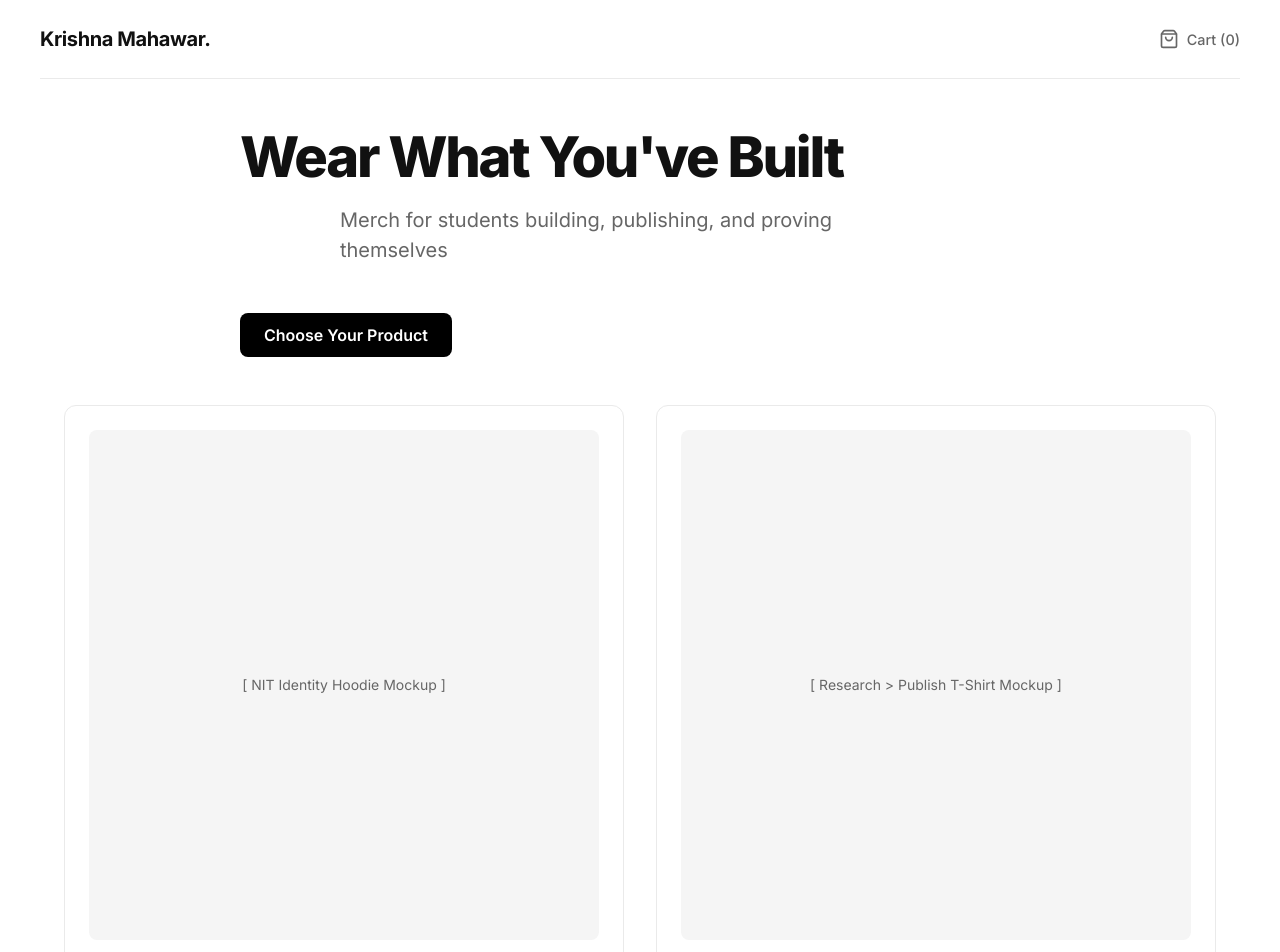
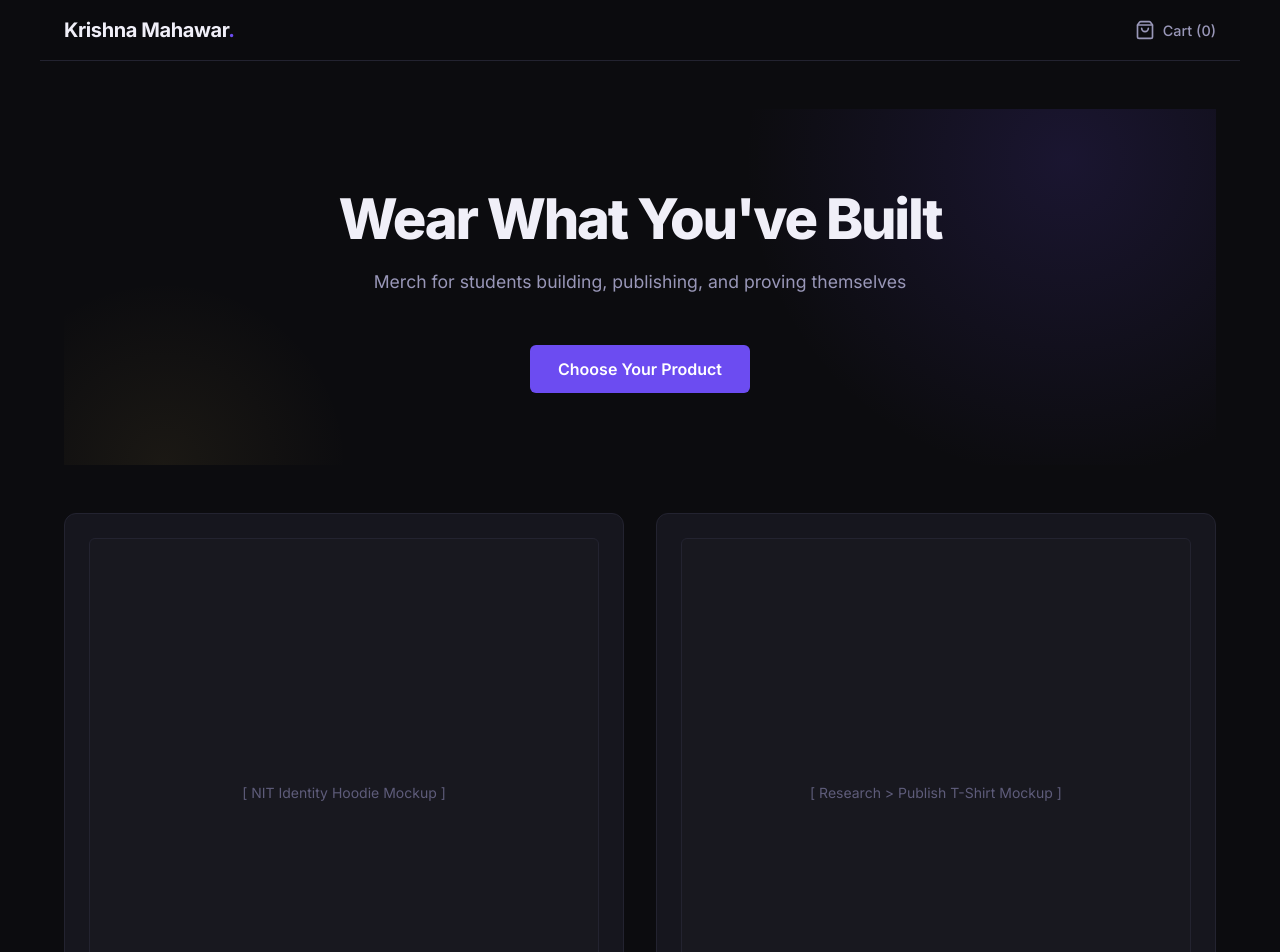
Before and after one commit to Krishna-NITRR/merch-krishna, a React (Vite) app: page / in a window 1280 px wide. Shown: the top 952 px of the page. Built offline with nearby package versions, Linux system fonts and the light colour scheme.

Commit message:
Apply premium dark theme UI redesign

```diff
--- a/src/components/CartView.tsx
+++ b/src/components/CartView.tsx
@@ -11,7 +11,7 @@ export default function CartView({ cart, onNavigate }: Props) {
       <h2>Your Cart</h2>
 
       {cart.length === 0 ? (
-        <div className="mt-8 text-center" style={{ padding: '48px 0', border: '1px dashed var(--border)', borderRadius: 'var(--radius-lg)' }}>
+        <div className="mt-8 text-center" style={{ padding: '48px 0', border: '1px dashed var(--div)', borderRadius: 'var(--radius-lg)' }}>
           <p className="subtext" style={{ margin: '0 auto 24px auto' }}>Your cart is empty.</p>
           <button className="btn btn-primary" onClick={() => onNavigate('home')}>Browse Products</button>
         </div>
--- a/src/components/HomeView.tsx
+++ b/src/components/HomeView.tsx
@@ -7,7 +7,8 @@ interface Props {
 export default function HomeView({ onNavigate }: Props) {
   return (
     <>
-      <section className="text-center" style={{ maxWidth: '800px', margin: '0 auto' }}>
+      <section className="hero-section">
+        <div className="hero-inner">
           <h1>Wear What You've Built</h1>
           <p className="subtext" style={{ margin: '0 auto 48px auto' }}>
             Merch for students building, publishing, and proving themselves
@@ -17,6 +18,7 @@ export default function HomeView({ onNavigate }: Props) {
           }}>
             Choose Your Product
           </button>
+        </div>
       </section>
 
       <section id="products" className="products-grid">
@@ -35,7 +37,7 @@ export default function HomeView({ onNavigate }: Props) {
           </div>
           <h2 className="product-title">Research Publish Merch</h2>
           <p className="product-desc">"build before you speak" on the back. research &gt; publish on the front.</p>
-          <button className="btn btn-secondary btn-full" style={{ background: 'var(--primary)', color: 'var(--primary-text)', borderColor: 'var(--primary)' }}>Buy Now</button>
+          <button className="btn btn-primary btn-full">Buy Now</button>
         </div>
       </section>
     </>
--- a/src/components/NITCustomizer.tsx
+++ b/src/components/NITCustomizer.tsx
@@ -38,12 +38,12 @@ export default function NITCustomizer({ onAddToCart }: Props) {
 
           <div className="preview-text" style={{ fontSize: view === 'front' ? '3rem' : '2rem' }}>
             {view === 'front' ? (
-              <div style={{ color: '#000' }}>nit.</div>
+              <div style={{ color: 'var(--text)' }}>nit.</div>
             ) : (
               <div style={{ display: 'flex', flexDirection: 'column', gap: '8px' }}>
                 <div style={{ fontSize: '1.5rem', textTransform: 'uppercase', letterSpacing: '0.05em' }}>{nitName}</div>
                 <div style={{ fontSize: '2.5rem' }}>{userName || 'YOUR NAME'}</div>
-                {batch && <div style={{ fontSize: '1.25rem', color: 'var(--text-muted)' }}>Class of {batch}</div>}
+                {batch && <div style={{ fontSize: '1.25rem', color: 'var(--tm)' }}>Class of {batch}</div>}
               </div>
             )}
           </div>
--- a/src/components/ResearchCustomizer.tsx
+++ b/src/components/ResearchCustomizer.tsx
@@ -30,13 +30,13 @@ export default function ResearchCustomizer({ onAddToCart }: Props) {
           <div className="preview-text">
             {view === 'front' ? (
               <div style={{ display: 'flex', flexDirection: 'column', gap: '16px' }}>
-                <div style={{ fontSize: '2.5rem', color: '#000', letterSpacing: '-0.04em' }}>
+                <div style={{ fontSize: '2.5rem', color: 'var(--text)', letterSpacing: '-0.04em' }}>
                   research &gt; publish
                 </div>
-                {userName && <div style={{ fontSize: '1rem', fontWeight: 500, color: 'var(--text-muted)' }}>{userName}</div>}
+                {userName && <div style={{ fontSize: '1rem', fontWeight: 500, color: 'var(--tm)' }}>{userName}</div>}
               </div>
             ) : (
-              <div style={{ fontSize: '1.5rem', color: '#000', letterSpacing: '0.02em', fontWeight: 600 }}>
+              <div style={{ fontSize: '1.5rem', color: 'var(--text)', letterSpacing: '0.02em', fontWeight: 600 }}>
                 build before you speak.
               </div>
             )}
--- a/src/index.css
+++ b/src/index.css
@@ -1,19 +1,21 @@
 :root {
-  --bg: #ffffff;
-  --text: #111111;
-  --text-muted: #666666;
-  --border: #eaeaea;
-  --border-hover: #cccccc;
-  --primary: #000000;
-  --primary-hover: #333333;
-  --primary-text: #ffffff;
-  --radius: 8px;
+  --p: #6C4CF1;
+  --p2: #8B72F5;
+  --gold: #C9A84C;
+  --gold-light: #F0D080;
+  --text: #F0EFF8;
+  --tm: #9997B8;
+  --tl: #5E5C7A;
+  --bg: #0C0C0F;
+  --bg2: #111116;
+  --bg3: #18181F;
+  --div: #232330;
+  --card: #16161E;
+  --radius: 6px;
   --radius-lg: 12px;
-  --shadow-sm: 0 2px 8px rgba(0,0,0,0.04);
-  --shadow-md: 0 8px 30px rgba(0,0,0,0.08);
 }
 
-* {
+*, *::before, *::after {
   box-sizing: border-box;
   margin: 0;
   padding: 0;
@@ -23,8 +25,9 @@ body {
   font-family: 'Inter', -apple-system, BlinkMacSystemFont, "Segoe UI", Roboto, Helvetica, Arial, sans-serif;
   background-color: var(--bg);
   color: var(--text);
-  line-height: 1.5;
+  line-height: 1.6;
   -webkit-font-smoothing: antialiased;
+  font-size: 16px;
 }
 
 a {
@@ -47,17 +50,26 @@ button {
 
 /* Header */
 .header {
+  background: rgba(12, 12, 15, 0.97);
+  backdrop-filter: blur(20px);
+  border-bottom: 1px solid var(--div);
+  padding: 14px 24px;
   display: flex;
+  align-items: center;
   justify-content: space-between;
-  align-items: center;
-  padding: 24px 0;
-  border-bottom: 1px solid var(--border);
+  position: sticky;
+  top: 0;
+  z-index: 99;
 }
 
 .logo {
   font-weight: 700;
   font-size: 1.25rem;
   letter-spacing: -0.02em;
+}
+
+.logo span {
+  color: var(--p);
 }
 
 .nav-right {
@@ -72,7 +84,7 @@ button {
   gap: 8px;
   font-weight: 500;
   font-size: 0.9rem;
-  color: var(--text-muted);
+  color: var(--tm);
   transition: color 0.2s ease;
 }
 
@@ -96,10 +108,11 @@ h2 {
 }
 
 .subtext {
-  font-size: 1.25rem;
-  color: var(--text-muted);
+  font-size: 1.1rem;
+  color: var(--tm);
   max-width: 600px;
   margin-bottom: 48px;
+  line-height: 1.72;
 }
 
 /* Buttons */
@@ -107,38 +120,40 @@ h2 {
   display: inline-flex;
   align-items: center;
   justify-content: center;
-  padding: 12px 24px;
+  padding: 14px 28px;
   border-radius: var(--radius);
   font-weight: 600;
   font-size: 1rem;
-  transition: all 0.2s ease;
+  transition: all 0.3s ease;
 }
 
 .btn-primary {
-  background: var(--primary);
-  color: var(--primary-text);
+  background: var(--p);
+  color: #fff;
 }
 
 .btn-primary:hover {
-  background: var(--primary-hover);
+  background: #5538d4;
   transform: translateY(-1px);
+  box-shadow: 0 8px 32px rgba(108, 76, 241, 0.3);
 }
 
 .btn-secondary {
-  background: transparent;
+  background: var(--bg3);
   color: var(--text);
-  border: 1px solid var(--border);
+  border: 1px solid var(--div);
 }
 
 .btn-secondary:hover {
-  border-color: var(--border-hover);
+  border-color: var(--p);
+  background: var(--div);
 }
 
 .btn-full {
   width: 100%;
 }
 
-/* Product Cards */
+/* Products Section */
 .products-grid {
   display: grid;
   grid-template-columns: repeat(auto-fit, minmax(320px, 1fr));
@@ -147,29 +162,30 @@ h2 {
 }
 
 .product-card {
-  border: 1px solid var(--border);
+  background: var(--card);
+  border: 1px solid var(--div);
   border-radius: var(--radius-lg);
   padding: 24px;
-  transition: all 0.2s ease;
+  transition: all 0.3s ease;
   cursor: pointer;
-  background: var(--bg);
 }
 
 .product-card:hover {
-  border-color: var(--border-hover);
-  box-shadow: var(--shadow-md);
-  transform: translateY(-2px);
+  border-color: var(--p);
+  transform: translateY(-4px);
+  box-shadow: 0 12px 40px rgba(0, 0, 0, 0.4);
 }
 
 .product-image-placeholder {
   aspect-ratio: 1;
-  background: #f5f5f5;
+  background: var(--bg3);
+  border: 1px solid var(--div);
   border-radius: var(--radius);
   margin-bottom: 24px;
   display: flex;
   align-items: center;
   justify-content: center;
-  color: var(--text-muted);
+  color: var(--tl);
   font-size: 0.875rem;
   overflow: hidden;
   position: relative;
@@ -179,10 +195,11 @@ h2 {
   font-size: 1.25rem;
   font-weight: 600;
   margin-bottom: 8px;
+  color: var(--text);
 }
 
 .product-desc {
-  color: var(--text-muted);
+  color: var(--tm);
   font-size: 0.95rem;
   margin-bottom: 24px;
   min-height: 44px;
@@ -199,13 +216,13 @@ h2 {
 
 .preview-col {
   position: sticky;
-  top: 24px;
+  top: 100px;
 }
 
 .form-col {
-  background: var(--bg);
+  background: var(--card);
   padding: 32px;
-  border: 1px solid var(--border);
+  border: 1px solid var(--div);
   border-radius: var(--radius-lg);
 }
 
@@ -217,50 +234,64 @@ h2 {
 .form-label {
   display: block;
   font-size: 0.875rem;
-  font-weight: 500;
+  font-weight: 600;
   margin-bottom: 8px;
-  color: var(--text-muted);
+  color: var(--tm);
 }
 
 .form-input, .form-select {
   width: 100%;
   padding: 12px 16px;
-  border: 1px solid var(--border);
+  border: 1px solid var(--div);
   border-radius: var(--radius);
   font-size: 1rem;
   font-family: inherit;
   transition: border-color 0.2s ease;
-  background: var(--bg);
+  background: var(--bg3);
+  color: var(--text);
 }
 
 .form-input:focus, .form-select:focus {
   outline: none;
-  border-color: var(--primary);
+  border-color: var(--p);
+}
+
+.form-input::placeholder {
+  color: var(--tl);
 }
 
 /* Preview Component */
 .preview-container {
   aspect-ratio: 1;
-  background: #f9f9f9;
+  background: var(--bg2);
   border-radius: var(--radius-lg);
   position: relative;
   display: flex;
   align-items: center;
   justify-content: center;
   overflow: hidden;
+  border: 1px solid var(--div);
 }
 
 .preview-toggle {
   position: absolute;
   top: 16px;
   right: 16px;
-  background: var(--bg);
-  border: 1px solid var(--border);
+  background: rgba(12, 12, 15, 0.8);
+  backdrop-filter: blur(10px);
+  border: 1px solid var(--div);
   padding: 8px 16px;
   border-radius: 20px;
   font-size: 0.875rem;
   font-weight: 500;
+  color: var(--text);
   z-index: 10;
+  transition: all 0.2s;
+}
+
+.preview-toggle:hover {
+  background: var(--card);
+  border-color: var(--p);
 }
 
 .preview-text {
@@ -268,7 +299,7 @@ h2 {
   text-align: center;
   width: 80%;
   font-weight: 800;
-  color: #000;
+  color: var(--text);
   letter-spacing: -0.02em;
 }
 
@@ -277,17 +308,62 @@ h2 {
   display: flex;
   justify-content: space-between;
   padding: 24px 0;
-  border-bottom: 1px solid var(--border);
+  border-bottom: 1px solid var(--div);
+}
+
+.cart-item:first-child {
+  border-top: 1px solid var(--div);
 }
 
 .cart-item-info h3 {
   font-size: 1.1rem;
   margin-bottom: 4px;
+  color: var(--text);
 }
 
 .cart-item-details {
-  color: var(--text-muted);
+  color: var(--tm);
   font-size: 0.875rem;
+}
+
+/* Hero Section Styles */
+.hero-section {
+  padding: 80px 24px 72px;
+  background: var(--bg);
+  position: relative;
+  overflow: hidden;
+  text-align: center;
+}
+
+.hero-section::before {
+  content: '';
+  position: absolute;
+  top: -300px;
+  right: -200px;
+  width: 700px;
+  height: 700px;
+  background: radial-gradient(circle, rgba(108, 76, 241, 0.15) 0%, transparent 65%);
+  pointer-events: none;
+  z-index: 0;
+}
+
+.hero-section::after {
+  content: '';
+  position: absolute;
+  bottom: -200px;
+  left: -100px;
+  width: 400px;
+  height: 400px;
+  background: radial-gradient(circle, rgba(201, 168, 76, 0.08) 0%, transparent 65%);
+  pointer-events: none;
+  z-index: 0;
+}
+
+.hero-inner {
+  position: relative;
+  z-index: 1;
+  max-width: 800px;
+  margin: 0 auto;
 }
 
 /* Utilities */
@@ -307,4 +383,7 @@ h2 {
   h1 {
     font-size: 2.5rem;
   }
+  .hero-section {
+    padding: 60px 16px 56px;
+  }
 }
```
Lines whose indentation alone changed are shown as unchanged.
